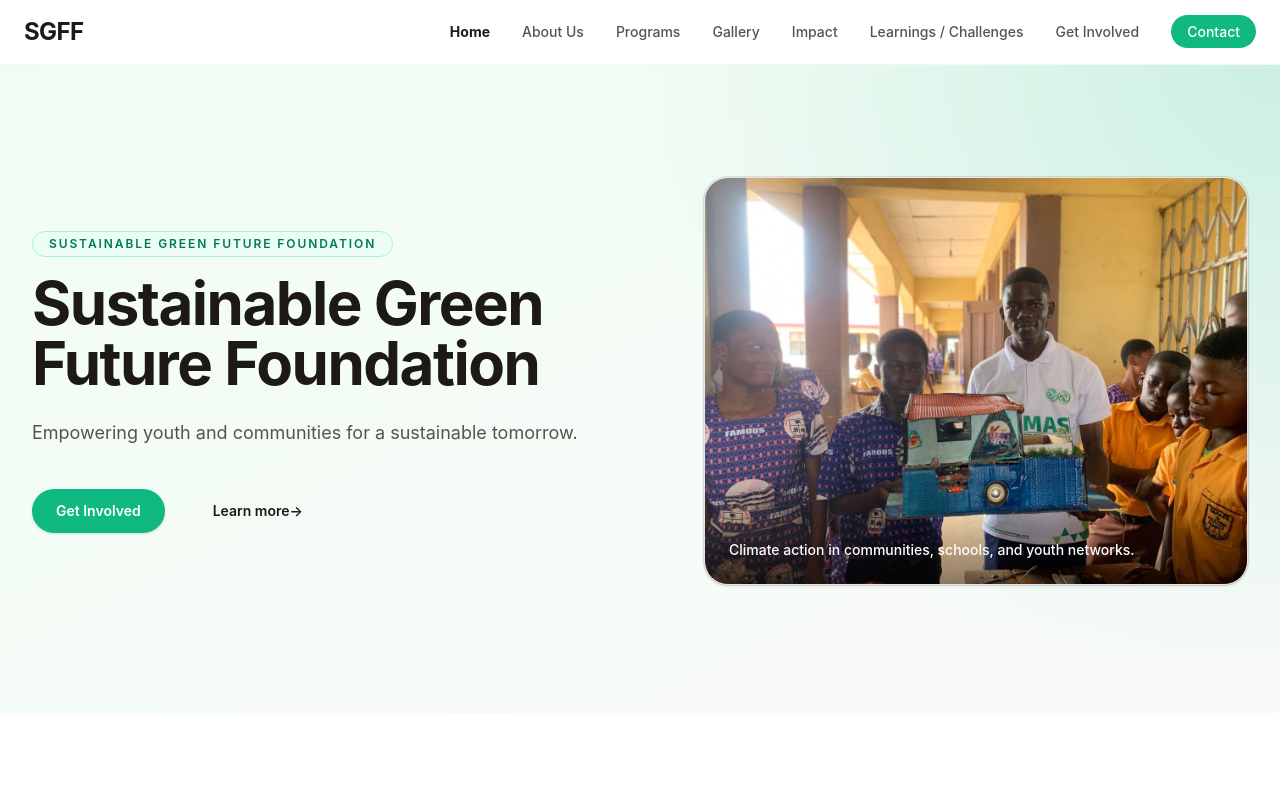
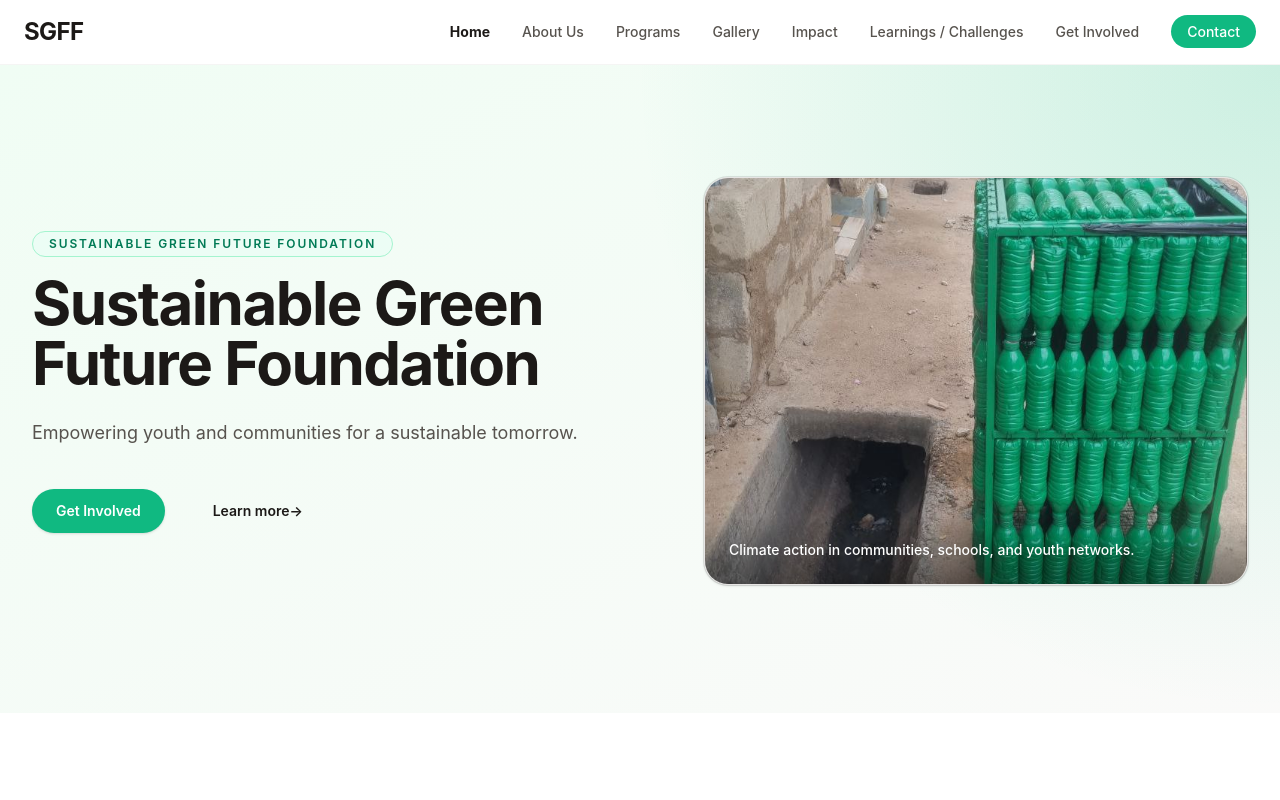
Before and after one commit to carbon-track/godfred, a Next.js app: page / in a window 1280 px wide. Shown: the top 800 px of the page. Built offline with nearby package versions, Linux system fonts and the light colour scheme.

Commit message:
feat(ui): implement page transition animations and enhance Hero component with dynamic image selection

```diff
--- a/src/app/globals.css
+++ b/src/app/globals.css
@@ -66,3 +66,26 @@
 .animate-fadeIn {
   animation: fadeIn 0.2s ease-out forwards;
 }
+
+@keyframes pageTransitionIn {
+  from {
+    opacity: 0;
+    transform: translateY(12px) scale(0.995);
+  }
+
+  to {
+    opacity: 1;
+    transform: translateY(0) scale(1);
+  }
+}
+
+.page-transition-motion {
+  animation: pageTransitionIn 420ms cubic-bezier(0.22, 1, 0.36, 1);
+  will-change: transform, opacity;
+}
+
+@media (prefers-reduced-motion: reduce) {
+  .page-transition-motion {
+    animation: none;
+  }
+}
--- a/src/app/layout.js
+++ b/src/app/layout.js
@@ -1,6 +1,7 @@
 import './globals.css';
 import Header from '../components/layout/Header';
 import Footer from '../components/layout/Footer';
+import PageTransition from '../components/layout/PageTransition';
 
 export const metadata = {
   title: 'Sustainable Green Future Foundation (SGFF)',
@@ -12,7 +13,9 @@ export default function RootLayout({ children }) {
     <html lang="en" suppressHydrationWarning>
       <body className="font-sans antialiased bg-white text-black min-h-screen flex flex-col" suppressHydrationWarning={true}>
         <Header />
-        <main className="flex-grow flex flex-col">{children}</main>
+        <main className="flex-grow flex flex-col">
+          <PageTransition>{children}</PageTransition>
+        </main>
         <Footer />
       </body>
     </html>
--- /dev/null
+++ b/src/components/layout/PageTransition.js
@@ -0,0 +1,13 @@
+'use client';
+
+import { usePathname } from 'next/navigation';
+
+export default function PageTransition({ children }) {
+    const pathname = usePathname();
+
+    return (
+        <div key={pathname} className="page-transition-motion">
+            {children}
+        </div>
+    );
+}
--- a/src/components/ui/Hero.js
+++ b/src/components/ui/Hero.js
@@ -1,7 +1,38 @@
 
+'use client';
+
+import { useEffect, useState } from 'react';
+import mediaItems from '@/content/media.json';
 import { ButtonLink, Surface } from './elements';
 
+const FALLBACK_HERO_IMAGE = {
+    src: '/media/photo_2025-04-10_05-20-44.jpg',
+    alt: 'Sustainability in action',
+};
+
+const HERO_IMAGES = mediaItems.filter(
+    (item) => item?.type === 'image' && typeof item?.src === 'string' && item.src.length > 0,
+);
+
+function pickRandomHeroImage() {
+    if (HERO_IMAGES.length === 0) return FALLBACK_HERO_IMAGE;
+    const index = Math.floor(Math.random() * HERO_IMAGES.length);
+    return HERO_IMAGES[index];
+}
+
 export default function Hero({ title, subtitle }) {
+    const [heroImage, setHeroImage] = useState(FALLBACK_HERO_IMAGE);
+
+    useEffect(() => {
+        const frame = window.requestAnimationFrame(() => {
+            setHeroImage(pickRandomHeroImage());
+        });
+
+        return () => {
+            window.cancelAnimationFrame(frame);
+        };
+    }, []);
+
     return (
         <section className="relative overflow-hidden bg-gradient-soft pt-16 pb-24 lg:pt-28 lg:pb-32">
             <div className="pointer-events-none absolute inset-0 bg-[radial-gradient(circle_at_top_right,rgba(16,185,129,0.18),transparent_45%)]" />
@@ -34,8 +65,8 @@ export default function Hero({ title, subtitle }) {
                             className="relative aspect-[4/3] w-full overflow-hidden bg-gray-100 shadow-2xl ring-1 ring-gray-900/10 sm:aspect-[3/2] lg:aspect-[4/3]"
                         >
                             <img
-                                src="/media/photo_2025-04-10_05-20-44.jpg"
-                                alt="Sustainability in action"
+                                src={heroImage.src}
+                                alt={heroImage.alt || FALLBACK_HERO_IMAGE.alt}
                                 className="absolute inset-0 h-full w-full object-cover"
                             />
                             <div className="absolute inset-x-0 bottom-0 bg-gradient-to-t from-black/40 to-transparent p-6">
```
